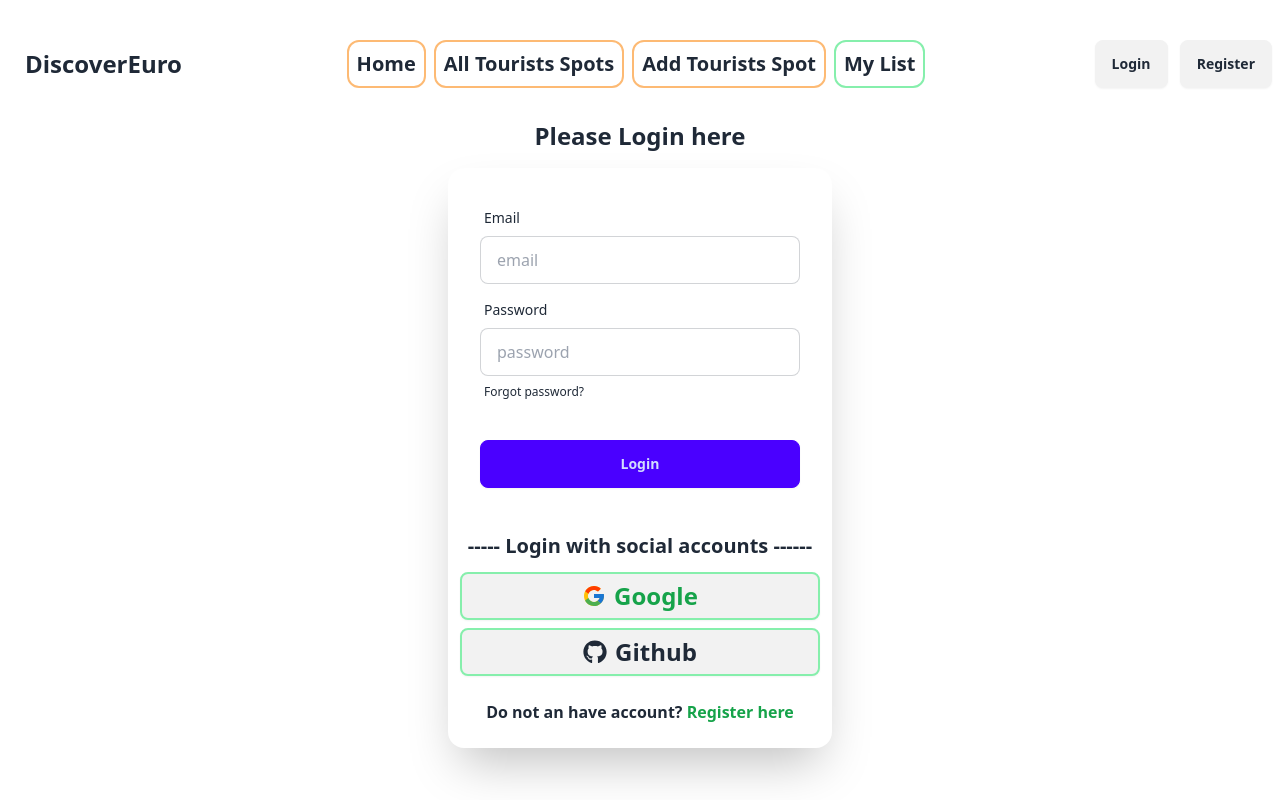
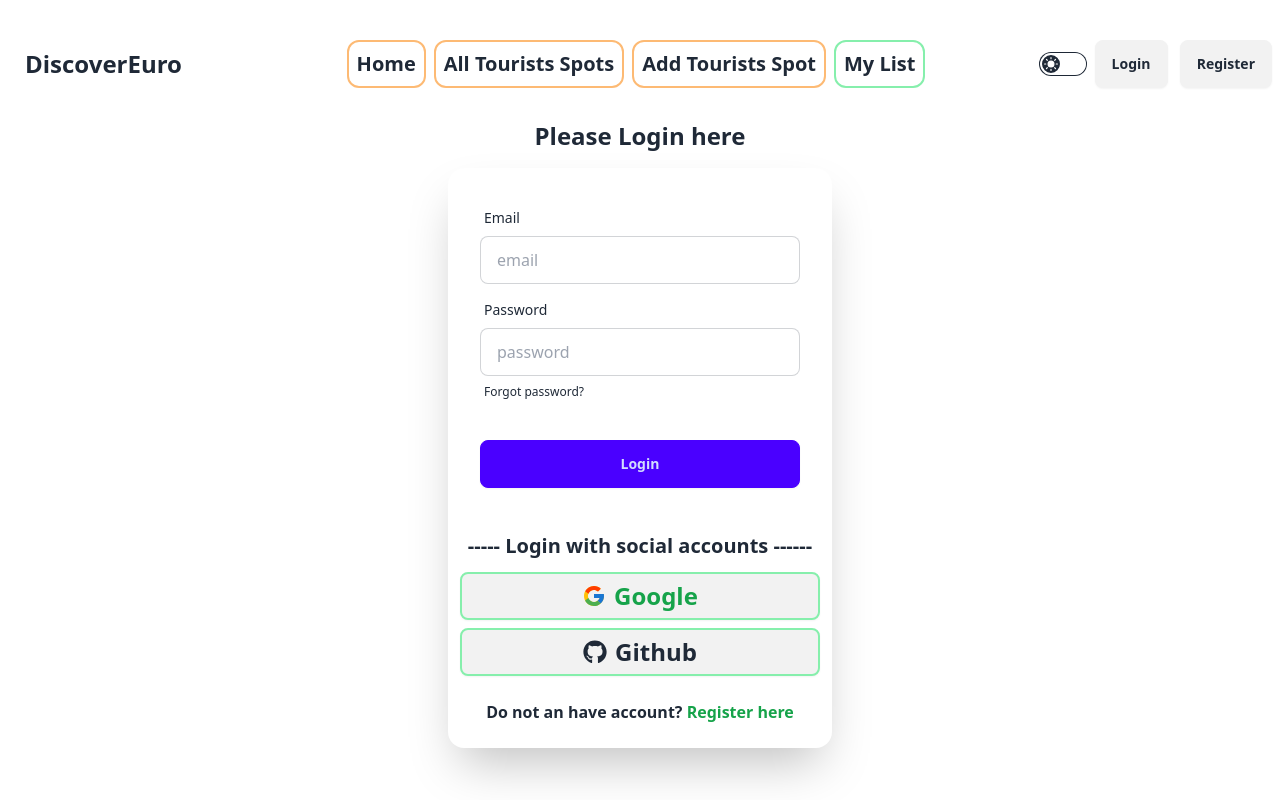
Before and after one commit to smsaifurrahman/DiscoverEuro-client, a React (Vite) app: page /login in a window 1280 px wide. Built offline with nearby package versions, Linux system fonts and the light colour scheme; no server answers.

Commit message:
Dark-light theme is implemented

```diff
--- a/package.json
+++ b/package.json
@@ -10,14 +10,17 @@
     "preview": "vite preview"
   },
   "dependencies": {
+    "@emotion/react": "^11.11.4",
     "firebase": "^10.11.1",
     "localforage": "^1.10.0",
     "match-sorter": "^6.3.4",
     "react": "^18.2.0",
+    "react-awesome-reveal": "^4.2.8",
     "react-dom": "^18.2.0",
     "react-icons": "^5.1.0",
     "react-router-dom": "^6.23.0",
     "react-toastify": "^10.0.5",
+    "react-tooltip": "^5.26.4",
     "sort-by": "^1.2.0",
     "sweetalert2": "^11.10.8"
   },
--- a/src/Components/Navbar/Navbar.jsx
+++ b/src/Components/Navbar/Navbar.jsx
@@ -1,10 +1,32 @@
-import React, { useContext } from 'react';
+import React, { useContext, useEffect, useState } from 'react';
 import { Link, NavLink } from 'react-router-dom';
 import { AuthContext } from '../../providers/AuthProvider';
 import { ToastContainer, toast } from 'react-toastify';
+import { Tooltip } from 'react-tooltip'
+import 'react-tooltip/dist/react-tooltip.css'
 
 const Navbar = () => {
   const {user,logOut} = useContext(AuthContext) || {} ;
+  const [theme, setTheme] = useState('light');
+
+  useEffect(()=>{
+
+    localStorage.setItem('theme',theme);
+    const localTheme = localStorage.getItem('theme');
+    document.querySelector('html').setAttribute('data-theme',localTheme)
+
+  },[theme])
+
+
+  const handleToggle = (e) => {
+    if(e.target.checked){
+      setTheme('night')
+    }
+    else{
+      setTheme('light')
+    }
+
+  }
 
     const navLinks = <>
             <NavLink to={'/'} className={({isActive}) => isActive ? ' font-bold text-xl text-orange-600 p-2 rounded-xl border-2 border-orange-300' : 'font-bold p-2 text-xl rounded-xl border-2 border-orange-300'}> Home </NavLink>
@@ -24,6 +46,7 @@
 
     return (
         <div className="navbar bg-base-100">
+          <Tooltip anchorSelect=".my-anchor-element" place='top'>{user && user.displayName}</Tooltip>
   <div className="navbar-start">
     <div className="dropdown">
       <div tabIndex={0} role="button" className="btn btn-ghost lg:hidden">
@@ -40,14 +63,28 @@
      {navLinks}
     </ul>
   </div>
+
   <div className="navbar-end">
-    {
+  <div className='mr-2'>
+          <label className=" cursor-pointer grid place-items-center">
+          <input
+          onChange={handleToggle}
+          type="checkbox" value="" className="toggle theme-controller bg-base-content row-start-1 col-start-1 col-span-2"/>
+          <svg className="col-start-1 row-start-1 stroke-base-100 fill-base-100" xmlns="http://www.w3.org/2000/svg" width="14" height="14" viewBox="0 0 24 24" fill="none" stroke="currentColor" strokeWidth="2" strokeLinecap="round" strokeLinejoin="round"><circle cx="12" cy="12" r="5"/><path d="M12 1v2M12 21v2M4.2 4.2l1.4 1.4M18.4 18.4l1.4 1.4M1 12h2M21 12h2M4.2 19.8l1.4-1.4M18.4 5.6l1.4-1.4"/></svg>
+          <svg className="col-start-2 row-start-1 stroke-base-100 fill-base-100" xmlns="http://www.w3.org/2000/svg" width="14" height="14" viewBox="0 0 24 24" fill="none" stroke="currentColor" strokeWidth="2" strokeLinecap="round" strokeLinejoin="round"><path d="M21 12.79A9 9 0 1 1 11.21 3 7 7 0 0 0 21 12.79z"></path></svg>
+        </label>
+      </div>
+
+  <div>
+  {
       user
       ? <div className='flex gap-2 items-center justify-center'>
         <div className="">
-          <img title={user.displayName} className='w-12 rounded-full' alt="Tailwind CSS Navbar component" src={user.photoURL} />
+          <img className='w-12 my-anchor-element rounded-full' alt="Tailwind CSS Navbar component" src={user.photoURL} />
         </div>
         <Link to={'/'} > <button onClick={handleLogout} className='btn'>Logout</button> </Link>
+
+
         </div>
 
       :
@@ -58,6 +95,7 @@
 
     }
   </div>
+  </div>
 </div>
     );
 };
--- a/src/Pages/Home.jsx
+++ b/src/Pages/Home.jsx
@@ -1,10 +1,13 @@
 import React from 'react';
 import Countries from '../Components/Countries';
+import { Fade } from "react-awesome-reveal";
 
 const Home = () => {
     return (
         <div>
-            This is home
+           <Fade>
+  <p>I will gently appear as I enter the viewport</p>
+</Fade>
             <Countries></Countries>
         </div>
     );
--- a/tailwind.config.js
+++ b/tailwind.config.js
@@ -8,4 +8,7 @@
     extend: {},
   },
   plugins: [require("daisyui")],
+  daisyui: {
+    themes: ["light", "synthwave",'night'],
+  },
 }
```
Also changed, not shown: 1 other file (tests, documents, lock files or other folders).
